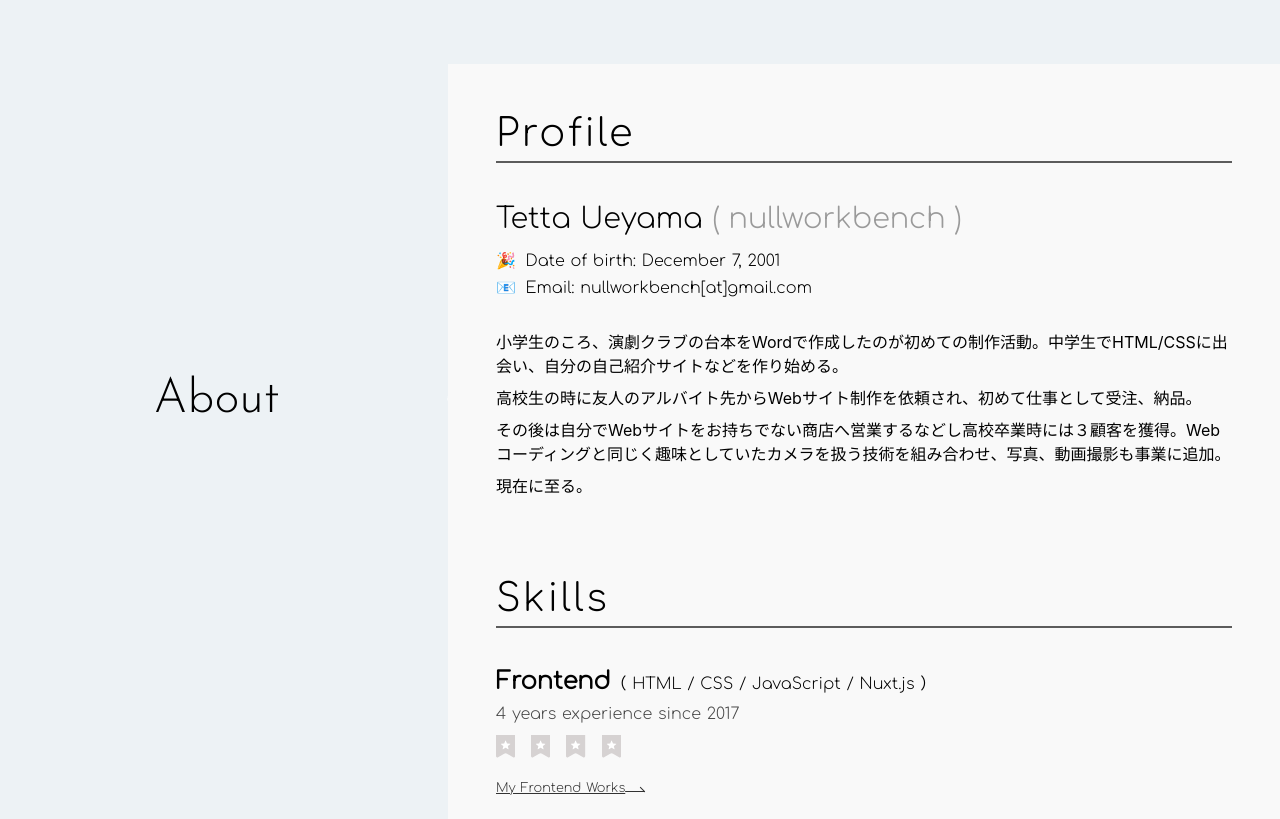
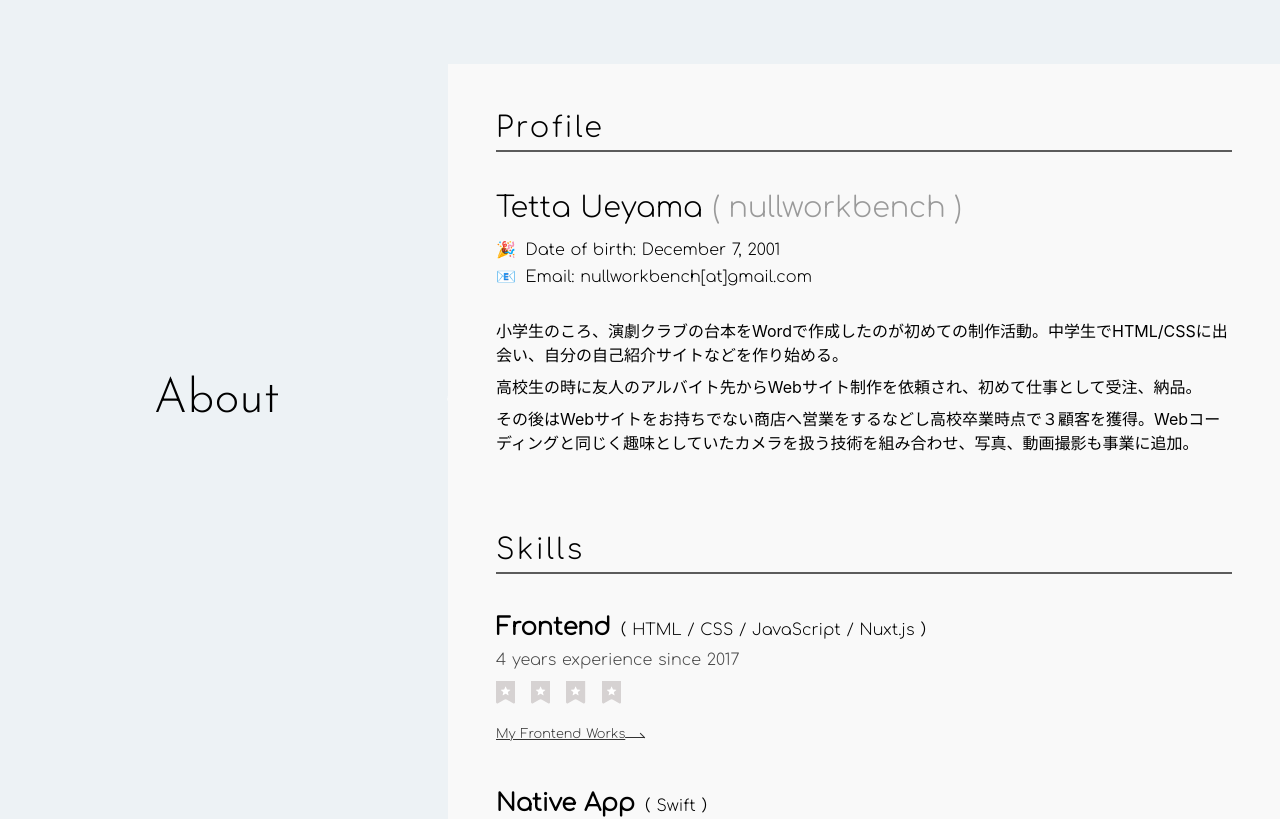
Before and after one commit to nullworkbench/nwb-portfolio, a Nuxt app: page /about in a window 1280 px wide. Shown: the top 819 px of the page. Built offline with nearby package versions, Linux system fonts and the light colour scheme.

Commit message:
aboutのProfileの文言を一部変更

```diff
--- a/pages/about.vue
+++ b/pages/about.vue
@@ -28,9 +28,8 @@
               高校生の時に友人のアルバイト先からWebサイト制作を依頼され、初めて仕事として受注、納品。
             </p>
             <p>
-              その後は自分でWebサイトをお持ちでない商店へ営業するなどし高校卒業時には３顧客を獲得。Webコーディングと同じく趣味としていたカメラを扱う技術を組み合わせ、写真、動画撮影も事業に追加。
+              その後はWebサイトをお持ちでない商店へ営業をするなどし高校卒業時点で３顧客を獲得。Webコーディングと同じく趣味としていたカメラを扱う技術を組み合わせ、写真、動画撮影も事業に追加。
             </p>
-            <p>現在に至る。</p>
           </div>
         </section>
 
@@ -120,7 +119,7 @@ section {
 h3 {
   font-family: 'Comfortaa', 'Source Sans Pro', -apple-system, BlinkMacSystemFont,
     'Segoe UI', Roboto, 'Helvetica Neue', Arial, sans-serif;
-  font-size: 2.4rem;
+  font-size: 1.8rem;
   letter-spacing: 0.15rem;
   font-weight: 200;
   position: relative;
```
